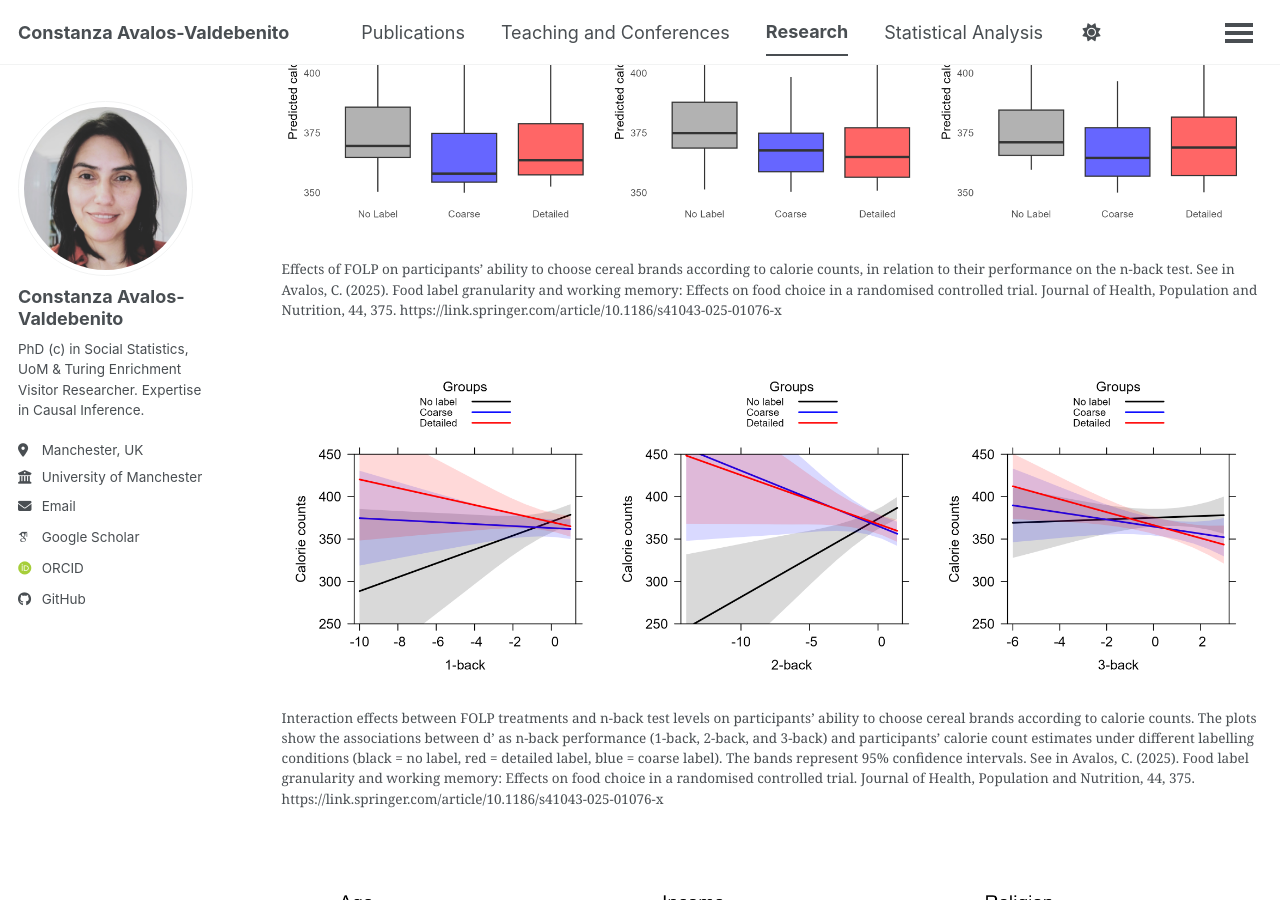
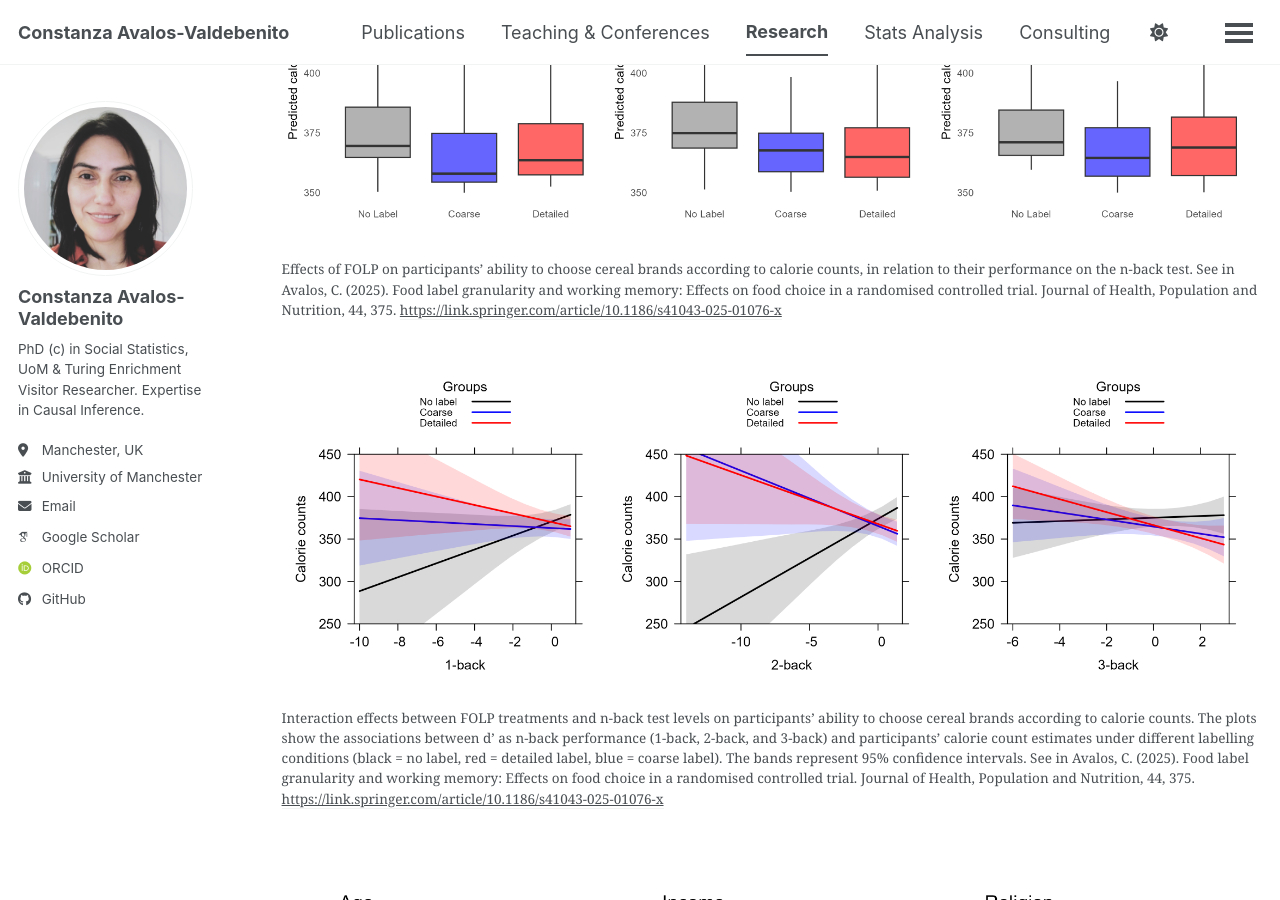
Before and after one commit to cotypolis/academic-website-preview, a Jekyll site: the page built from _pages/research.md, in a window 1280 px wide and 900 px high, scrolled down 1921 px. Built offline with Jekyll 4.4.1, drawn with Linux system fonts in a browser that asks for light colours; some web fonts are replaced; a script bundle is joined from its source files by our own code; library files that are not in the unit come from our copies; some of the changed text lies outside the part shown.

Commit message:
Shorten navigation titles and fix image links

```diff
--- a/_data/navigation.yml
+++ b/_data/navigation.yml
@@ -11,13 +11,13 @@
   - title: "Publications"
     url: /publications/
 
-  - title: "Teaching and Conferences"
+  - title: "Teaching & Conferences"
     url: /teaching-and-conferences/
 
   - title: "Research"
     url: /research/
 
-  - title: "Statistical Analysis"
+  - title: "Stats Analysis"
     url: /statistical-analysis/
 
   - title: "Consulting"
--- a/_pages/research.md
+++ b/_pages/research.md
@@ -25,17 +25,17 @@
 
 <figure>
   <img src="{{ site.url }}{{ site.baseurl }}/images/combined_model.png" alt="combined_model">
-  <figcaption>Effects of FOLP on participants’ ability to choose cereal brands according to calorie counts, in relation to their performance on the n-back test. See in Avalos, C. (2025). Food label granularity and working memory: Effects on food choice in a randomised controlled trial. Journal of Health, Population and Nutrition, 44, 375. https://link.springer.com/article/10.1186/s41043-025-01076-x</figcaption>
+  <figcaption>Effects of FOLP on participants’ ability to choose cereal brands according to calorie counts, in relation to their performance on the n-back test. See in Avalos, C. (2025). Food label granularity and working memory: Effects on food choice in a randomised controlled trial. Journal of Health, Population and Nutrition, 44, 375. <a href="https://link.springer.com/article/10.1186/s41043-025-01076-x" target="_blank">https://link.springer.com/article/10.1186/s41043-025-01076-x</a></figcaption>
 </figure>
 
 <figure>
   <img src="{{ site.url }}{{ site.baseurl }}/images/combined_nback_effects.png" alt="combined_nback_effects">
-  <figcaption>Interaction effects between FOLP treatments and n-back test levels on participants’ ability to choose cereal brands according to calorie counts. The plots show the associations between d’ as n-back performance (1-back, 2-back, and 3-back) and participants’ calorie count estimates under different labelling conditions (black = no label, red = detailed label, blue = coarse label). The bands represent 95% confidence intervals. See in Avalos, C. (2025). Food label granularity and working memory: Effects on food choice in a randomised controlled trial. Journal of Health, Population and Nutrition, 44, 375. https://link.springer.com/article/10.1186/s41043-025-01076-x</figcaption>
+  <figcaption>Interaction effects between FOLP treatments and n-back test levels on participants’ ability to choose cereal brands according to calorie counts. The plots show the associations between d’ as n-back performance (1-back, 2-back, and 3-back) and participants’ calorie count estimates under different labelling conditions (black = no label, red = detailed label, blue = coarse label). The bands represent 95% confidence intervals. See in Avalos, C. (2025). Food label granularity and working memory: Effects on food choice in a randomised controlled trial. Journal of Health, Population and Nutrition, 44, 375. <a href="https://link.springer.com/article/10.1186/s41043-025-01076-x" target="_blank">https://link.springer.com/article/10.1186/s41043-025-01076-x</a></figcaption>
 </figure>
 
 <figure>
   <img src="{{ site.url }}{{ site.baseurl }}/images/readability_5x3_grid.png" alt="readability_5x3_grid">
-  <figcaption>Mean perceived MTL print size readability from 2012 to 2018, stratified by sociodemographic characteristics, behavioural characteristics, and food products. Higher scores denote enhanced readability. See in Avalos, C., Wang, Y., & Shryane, N. (2026). Food label readability and consumption frequency: Isolating content-specific effects via a non-equivalent dependent variable design. Nutrients, 18(2), 197. https://www.mdpi.com/2072-6643/18/2/197</figcaption>
+  <figcaption>Mean perceived MTL print size readability from 2012 to 2018, stratified by sociodemographic characteristics, behavioural characteristics, and food products. Higher scores denote enhanced readability. See in Avalos, C., Wang, Y., & Shryane, N. (2026). Food label readability and consumption frequency: Isolating content-specific effects via a non-equivalent dependent variable design. Nutrients, 18(2), 197. <a href="https://www.mdpi.com/2072-6643/18/2/197" target="_blank">https://www.mdpi.com/2072-6643/18/2/197</a></figcaption>
 </figure>
 
 <figure>
```
